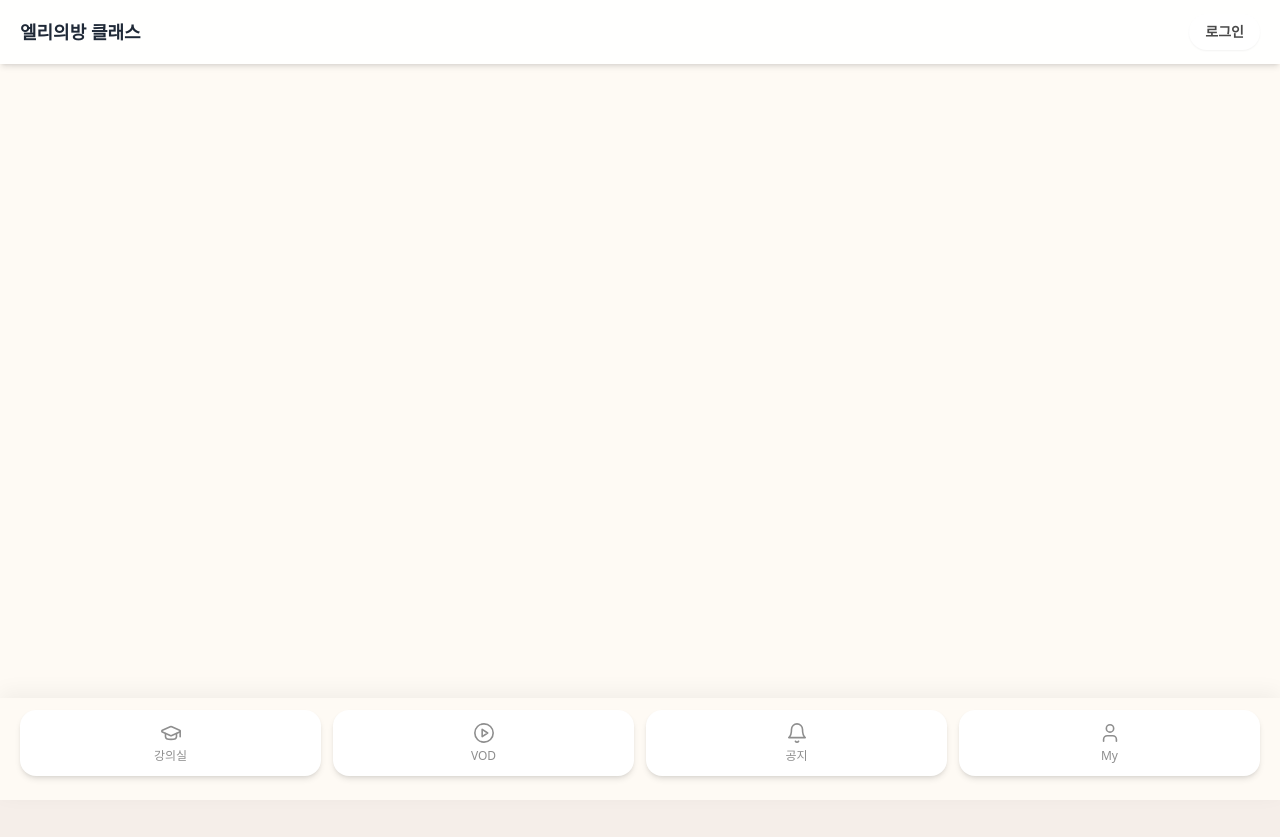
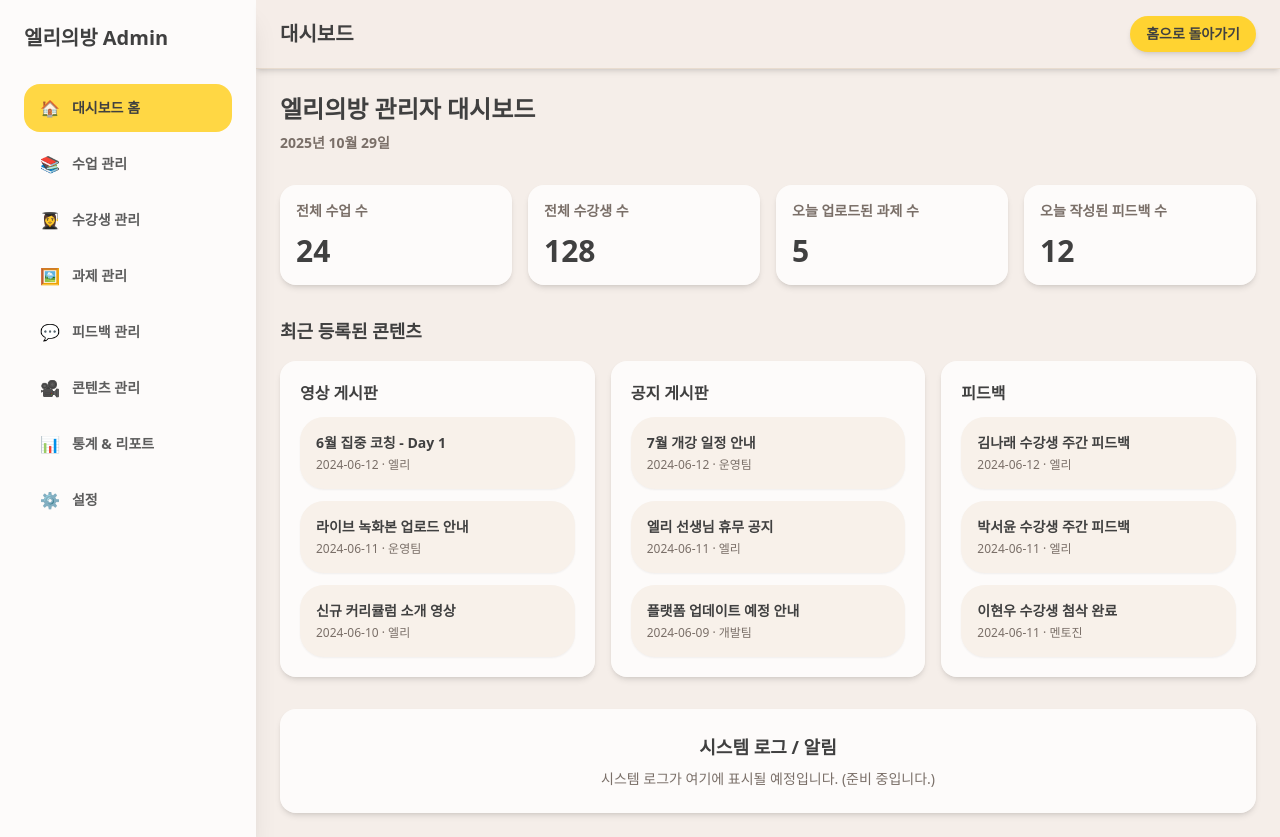
Before and after one commit to elliesbang/Class-web-app, a React (Vite) app in the folder class-web-app/: page /admin in a window 1280 px wide. Before the commit the page ends 800 px from the top, so only its background shows below. Built offline with nearby package versions, Linux system fonts and the light colour scheme; a web font is replaced by a local one.

Commit message:
feat: add admin dashboard layout and routing

```diff
--- a/class-web-app/src/App.tsx
+++ b/class-web-app/src/App.tsx
@@ -1,29 +1,38 @@
 import { Route, Routes } from 'react-router-dom';
-import Header from './components/Header';
-import NavbarBottom from './components/NavbarBottom';
+import MainLayout from './layouts/MainLayout';
+import AdminLayout from './pages/admin/AdminLayout';
+import AdminComingSoon from './pages/admin/AdminComingSoon';
+import AdminDashboardHome from './pages/admin/AdminDashboardHome';
 import Home from './pages/Home.jsx';
 import InternalCourses from './pages/InternalCourses.jsx';
+import Michina from './pages/Michina.jsx';
+import MyPage from './pages/MyPage.jsx';
+import Notices from './pages/Notices.jsx';
 import VOD from './pages/VOD.jsx';
-import Notices from './pages/Notices.jsx';
-import MyPage from './pages/MyPage.jsx';
-import Michina from './pages/Michina.jsx';
 
 function App() {
   return (
-    <div className="flex min-h-screen flex-col bg-[#fefaf4]">
-      <Header />
-      <main className="flex-1 px-4 pb-20 pt-20">
     <Routes>
+      <Route element={<MainLayout />}>
         <Route path="/" element={<Home />} />
         <Route path="/internal" element={<InternalCourses />} />
         <Route path="/vod" element={<VOD />} />
         <Route path="/notices" element={<Notices />} />
         <Route path="/mypage" element={<MyPage />} />
         <Route path="/internal/michina" element={<Michina />} />
+      </Route>
+
+      <Route path="/admin" element={<AdminLayout />}>
+        <Route index element={<AdminDashboardHome />} />
+        <Route path="classes" element={<AdminComingSoon title="수업 관리" />} />
+        <Route path="students" element={<AdminComingSoon title="수강생 관리" />} />
+        <Route path="assignments" element={<AdminComingSoon title="과제 관리" />} />
+        <Route path="feedback" element={<AdminComingSoon title="피드백 관리" />} />
+        <Route path="content" element={<AdminComingSoon title="콘텐츠 관리" />} />
+        <Route path="reports" element={<AdminComingSoon title="통계 & 리포트" />} />
+        <Route path="settings" element={<AdminComingSoon title="설정" />} />
+      </Route>
     </Routes>
-      </main>
-      <NavbarBottom />
-    </div>
   );
 }
 
--- /dev/null
+++ b/class-web-app/src/layouts/MainLayout.tsx
@@ -0,0 +1,17 @@
+import { Outlet } from 'react-router-dom';
+import Header from '../components/Header';
+import NavbarBottom from '../components/NavbarBottom';
+
+const MainLayout = () => {
+  return (
+    <div className="flex min-h-screen flex-col bg-[#fefaf4]">
+      <Header />
+      <main className="flex-1 px-4 pb-20 pt-20">
+        <Outlet />
+      </main>
+      <NavbarBottom />
+    </div>
+  );
+};
+
+export default MainLayout;
--- /dev/null
+++ b/class-web-app/src/pages/admin/AdminComingSoon.tsx
@@ -0,0 +1,14 @@
+type AdminComingSoonProps = {
+  title: string;
+};
+
+const AdminComingSoon = ({ title }: AdminComingSoonProps) => {
+  return (
+    <div className="flex h-full flex-col items-center justify-center rounded-2xl bg-white/80 p-10 text-center shadow-md">
+      <h2 className="text-xl font-bold text-[#404040]">{title}</h2>
+      <p className="mt-3 text-sm text-[#7a6f68]">준비 중입니다. 곧 만나요!</p>
+    </div>
+  );
+};
+
+export default AdminComingSoon;
--- /dev/null
+++ b/class-web-app/src/pages/admin/AdminDashboardHome.tsx
@@ -0,0 +1,92 @@
+const stats = [
+  { title: '전체 수업 수', value: '24' },
+  { title: '전체 수강생 수', value: '128' },
+  { title: '오늘 업로드된 과제 수', value: '5' },
+  { title: '오늘 작성된 피드백 수', value: '12' },
+];
+
+const contentSections = [
+  {
+    title: '영상 게시판',
+    items: [
+      { title: '6월 집중 코칭 - Day 1', date: '2024-06-12', author: '엘리' },
+      { title: '라이브 녹화본 업로드 안내', date: '2024-06-11', author: '운영팀' },
+      { title: '신규 커리큘럼 소개 영상', date: '2024-06-10', author: '엘리' },
+    ],
+  },
+  {
+    title: '공지 게시판',
+    items: [
+      { title: '7월 개강 일정 안내', date: '2024-06-12', author: '운영팀' },
+      { title: '엘리 선생님 휴무 공지', date: '2024-06-11', author: '엘리' },
+      { title: '플랫폼 업데이트 예정 안내', date: '2024-06-09', author: '개발팀' },
+    ],
+  },
+  {
+    title: '피드백',
+    items: [
+      { title: '김나래 수강생 주간 피드백', date: '2024-06-12', author: '엘리' },
+      { title: '박서윤 수강생 주간 피드백', date: '2024-06-11', author: '엘리' },
+      { title: '이현우 수강생 첨삭 완료', date: '2024-06-11', author: '멘토진' },
+    ],
+  },
+];
+
+const AdminDashboardHome = () => {
+  const today = new Date();
+  const formattedDate = new Intl.DateTimeFormat('ko-KR', {
+    dateStyle: 'long',
+  }).format(today);
+
+  return (
+    <div className="space-y-8">
+      <section className="space-y-2">
+        <h2 className="text-2xl font-bold text-[#404040]">엘리의방 관리자 대시보드</h2>
+        <p className="text-sm font-semibold text-[#7a6f68]">{formattedDate}</p>
+      </section>
+
+      <section className="grid gap-4 sm:grid-cols-2 xl:grid-cols-4">
+        {stats.map((stat) => (
+          <div
+            key={stat.title}
+            className="rounded-2xl bg-white/80 p-4 shadow-md transition-transform hover:-translate-y-1 hover:shadow-lg"
+          >
+            <p className="text-sm font-semibold text-[#7a6f68]">{stat.title}</p>
+            <p className="mt-3 text-3xl font-bold text-[#404040]">{stat.value}</p>
+          </div>
+        ))}
+      </section>
+
+      <section className="space-y-4">
+        <h3 className="text-lg font-bold text-[#404040]">최근 등록된 콘텐츠</h3>
+        <div className="grid gap-4 lg:grid-cols-3">
+          {contentSections.map((section) => (
+            <div key={section.title} className="rounded-2xl bg-white/80 p-5 shadow-md">
+              <h4 className="mb-3 text-base font-bold text-[#404040]">{section.title}</h4>
+              <ul className="space-y-3 text-sm">
+                {section.items.map((item) => (
+                  <li
+                    key={`${section.title}-${item.title}`}
+                    className="rounded-xl bg-[#f8f1ea] p-4 shadow-sm"
+                  >
+                    <p className="font-semibold text-[#404040]">{item.title}</p>
+                    <p className="mt-1 text-xs text-[#7a6f68]">{item.date} · {item.author}</p>
+                  </li>
+                ))}
+              </ul>
+            </div>
+          ))}
+        </div>
+      </section>
+
+      <section>
+        <div className="rounded-2xl bg-white/80 p-6 text-center shadow-md">
+          <h3 className="text-lg font-bold text-[#404040]">시스템 로그 / 알림</h3>
+          <p className="mt-2 text-sm text-[#7a6f68]">시스템 로그가 여기에 표시될 예정입니다. (준비 중입니다.)</p>
+        </div>
+      </section>
+    </div>
+  );
+};
+
+export default AdminDashboardHome;
--- /dev/null
+++ b/class-web-app/src/pages/admin/AdminLayout.tsx
@@ -0,0 +1,97 @@
+import { useEffect, useState } from 'react';
+import { NavLink, Outlet } from 'react-router-dom';
+
+const menuItems = [
+  { label: '대시보드 홈', icon: '🏠', to: '/admin', end: true },
+  { label: '수업 관리', icon: '📚', to: '/admin/classes' },
+  { label: '수강생 관리', icon: '👩‍🎓', to: '/admin/students' },
+  { label: '과제 관리', icon: '🖼️', to: '/admin/assignments' },
+  { label: '피드백 관리', icon: '💬', to: '/admin/feedback' },
+  { label: '콘텐츠 관리', icon: '🎥', to: '/admin/content' },
+  { label: '통계 & 리포트', icon: '📊', to: '/admin/reports' },
+  { label: '설정', icon: '⚙️', to: '/admin/settings' },
+];
+
+const checkAdminAuth = async () => {
+  // TODO: integrate with real admin authentication
+  return true;
+};
+
+const AdminLayout = () => {
+  const [isSidebarOpen, setIsSidebarOpen] = useState(false);
+
+  useEffect(() => {
+    const verifyAdmin = async () => {
+      await checkAdminAuth();
+    };
+
+    void verifyAdmin();
+  }, []);
+
+  return (
+    <div className="flex min-h-screen bg-[#f5eee9] text-gray-800">
+      <div
+        className={`fixed inset-y-0 left-0 z-40 w-64 transform bg-white/80 p-6 shadow-xl transition-transform duration-200 ease-in-out md:static md:translate-x-0 ${
+          isSidebarOpen ? 'translate-x-0' : '-translate-x-full md:translate-x-0'
+        }`}
+      >
+        <div className="mb-8 text-xl font-bold text-[#404040]">엘리의방 Admin</div>
+        <nav className="flex flex-col gap-2">
+          {menuItems.map((item) => (
+            <NavLink
+              key={item.to}
+              to={item.to}
+              end={item.end}
+              className={({ isActive }) =>
+                `flex items-center gap-3 rounded-2xl px-4 py-3 text-sm font-semibold transition-colors hover:bg-[#f5eee9] ${
+                  isActive ? 'bg-[#ffd331]/90 text-[#404040]' : 'text-[#5c5c5c]'
+                }`
+              }
+              onClick={() => setIsSidebarOpen(false)}
+            >
+              <span className="text-base">{item.icon}</span>
+              <span>{item.label}</span>
+            </NavLink>
+          ))}
+        </nav>
+      </div>
+
+      {isSidebarOpen && (
+        <button
+          type="button"
+          aria-label="사이드바 닫기"
+          className="fixed inset-0 z-30 bg-black/30 md:hidden"
+          onClick={() => setIsSidebarOpen(false)}
+        />
+      )}
+
+      <div className="flex flex-1 flex-col">
+        <header className="flex items-center justify-between gap-4 border-b border-[#e9dccf] bg-[#f5eee9]/80 px-6 py-4 shadow-md">
+          <div className="flex items-center gap-3">
+            <button
+              type="button"
+              className="flex h-10 w-10 items-center justify-center rounded-full bg-white text-2xl shadow md:hidden"
+              onClick={() => setIsSidebarOpen(true)}
+              aria-label="사이드바 열기"
+            >
+              ☰
+            </button>
+            <h1 className="text-xl font-bold text-[#404040]">대시보드</h1>
+          </div>
+          <a
+            href="/"
+            className="rounded-full bg-[#ffd331] px-4 py-2 text-sm font-semibold text-[#404040] shadow-md transition-colors hover:bg-[#e6bd2c]"
+          >
+            홈으로 돌아가기
+          </a>
+        </header>
+
+        <main className="flex-1 overflow-y-auto p-6">
+          <Outlet />
+        </main>
+      </div>
+    </div>
+  );
+};
+
+export default AdminLayout;
```
Lines whose indentation alone changed are shown as unchanged.
